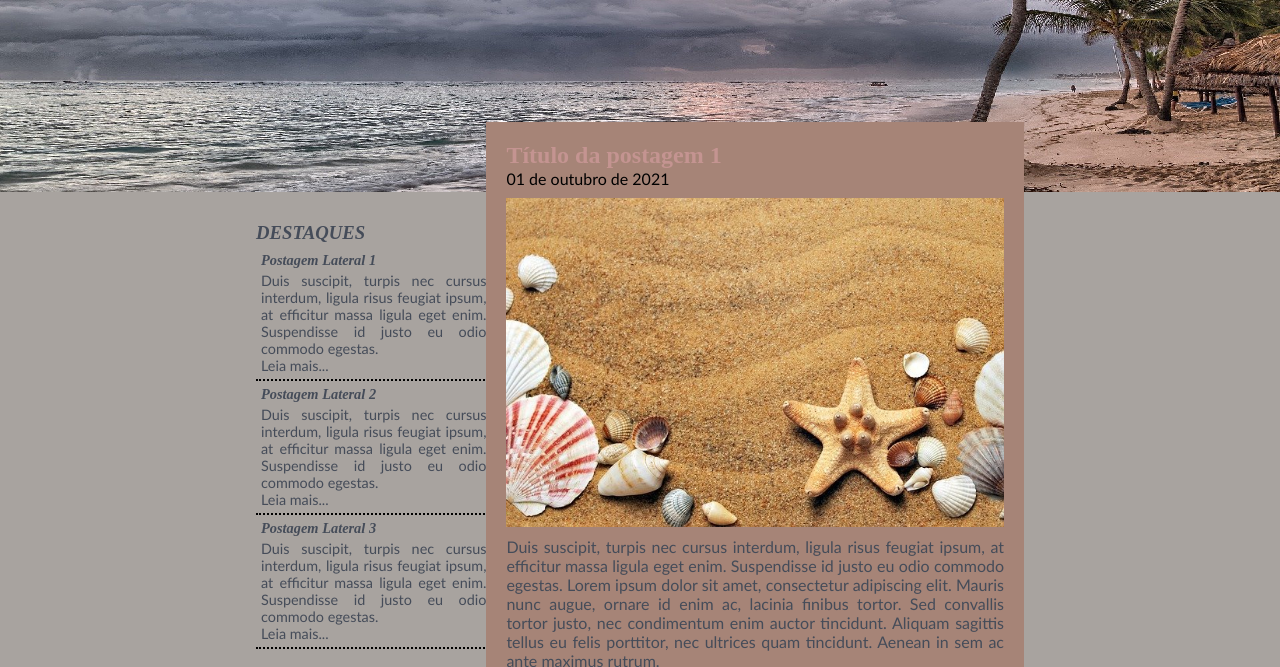
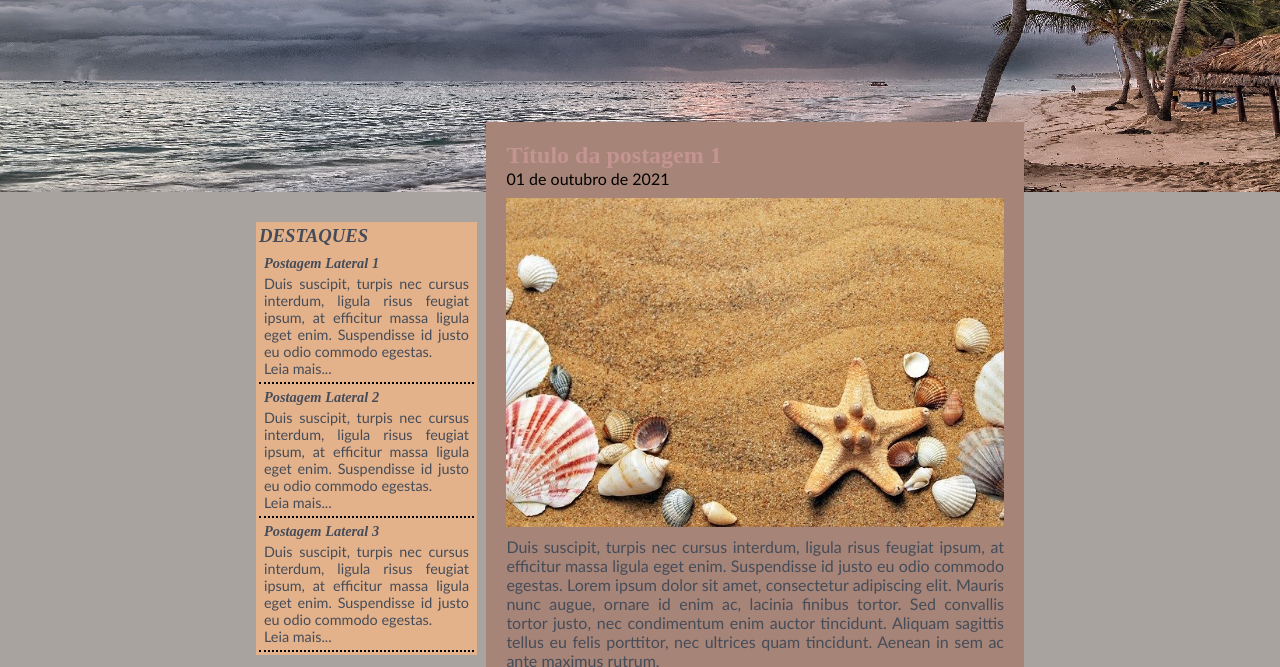
Before and after one commit to Vinicius130605/praiasblog, a plain HTML site: page index.html in a window 1280 px wide. Shown: the part 123-790 px from the top of the page. Drawn offline with Linux system fonts and the light colour scheme.

Commit message:
Update estilos.css

```diff
--- a/estilos.css
+++ b/estilos.css
@@ -74,7 +74,7 @@ h3,h4{
 	width: 70%;
 	float: right;
 }
-#area_lateral{
+#postagem_lateral{
 	width: 28%;
 	padding: 3px;
 	float: left;
```
